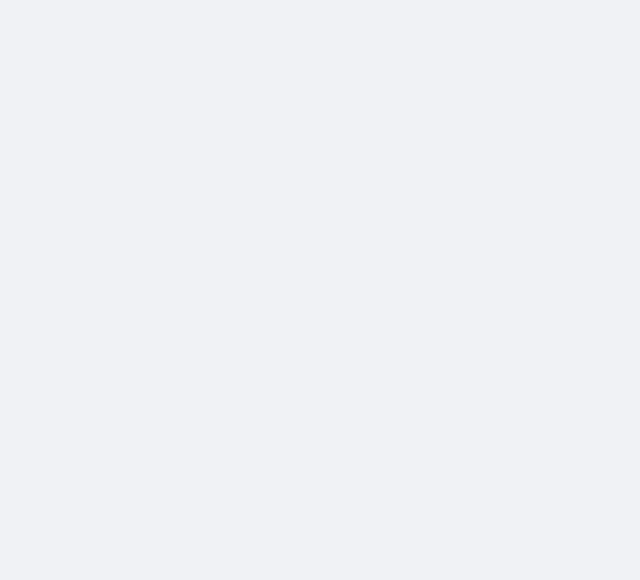
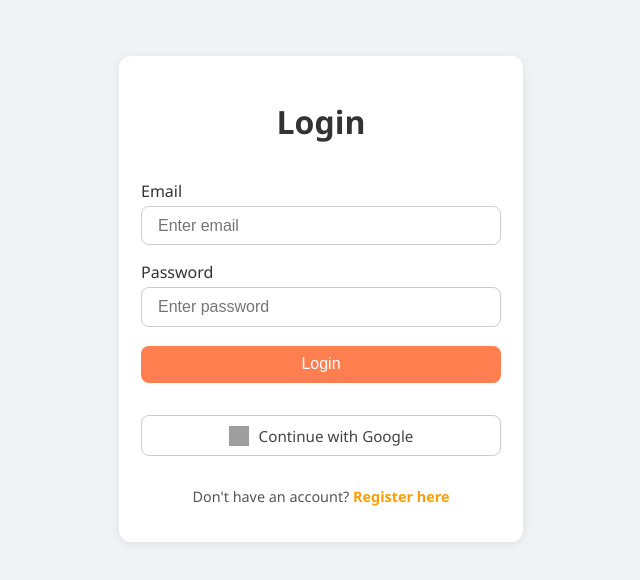
Before and after one commit to Rinki2400/SnapGram, a React (Create React App) app in the folder client/: page /auth in a window 1280 px wide. Before the commit this address had no page. Shown: the top 580 px of the page, without its empty margins (319-959 px from the left). Built offline with nearby package versions, Linux system fonts and the light colour scheme; grey boxes are pictures that could not be loaded.

Commit message:
create utils/formvalidation for user form

```diff
--- a/client/package.json
+++ b/client/package.json
@@ -14,6 +14,7 @@
     "react-icons": "^5.5.0",
     "react-router-dom": "^7.6.3",
     "react-scripts": "5.0.1",
+    "react-toastify": "^11.0.5",
     "web-vitals": "^2.1.4"
   },
   "scripts": {
--- a/client/src/App.js
+++ b/client/src/App.js
@@ -8,10 +8,10 @@ function App() {
   return (
     <Router>
       <Routes>
-        <Route path="/" element={<AuthForm />} />
+        <Route path="/auth" element={<AuthForm />} />
 
         <Route
-          path="/dashboad"
+          path="/"
           element={
             <PrivateRoute>
               <HomeLayout />
--- a/client/src/component/Auth/AuthForm.css
+++ b/client/src/component/Auth/AuthForm.css
@@ -27,6 +27,7 @@
 .auth-form label {
   font-weight: 500;
   color: #333;
+  margin-bottom: -12px;
 }
 
 .auth-form input {
@@ -96,3 +97,18 @@
 .google-btn:hover {
   box-shadow: 0 2px 6px rgba(0, 0, 0, 0.15);
 }
+
+
+/* error */
+.auth-form .error {
+  color: red;
+  font-size: 0.85rem;
+margin-top: -10px;
+text-align: left;
+margin-bottom: -7px;
+}
+
+
+.error {
+  transition: all 0.2s ease-in;
+}
--- a/client/src/component/Auth/AuthForm.js
+++ b/client/src/component/Auth/AuthForm.js
@@ -1,6 +1,9 @@
 import React, { useState } from "react";
 import { loginUser, registerUser } from "../../Api/authService";
 import { useNavigate } from "react-router-dom";
+import { validateAuthForm } from "../../utils/validateAuthForm";
+import { toast, ToastContainer } from 'react-toastify';
+import 'react-toastify/dist/ReactToastify.css';
 import "./AuthForm.css";
 
 const AuthForm = () => {
@@ -9,29 +12,32 @@ const AuthForm = () => {
   const [password, setPassword] = useState("");
   const [username, setUsername] = useState("");
   const [loading, setLoading] = useState(false);
+  const [errors, setErrors] = useState({});
   const navigate = useNavigate();
 
   const handleSubmit = async (e) => {
     e.preventDefault();
+
+    const validationErrors = validateAuthForm({ email, password, username, isLogin });
+    if (Object.keys(validationErrors).length > 0) {
+      setErrors(validationErrors);
+      return;
+    }
+
     setLoading(true);
-
     try {
       const data = isLogin
         ? await loginUser({ email, password })
-        : await registerUser({ username, password, email });
+        : await registerUser({ username, email, password });
 
       localStorage.setItem("token", data.token);
-      alert(`${isLogin ? "Login" : "Register"} Success`);
-      navigate("/dashboad");
+      toast.success(`${isLogin ? "Login" : "Register"} Successful!`);
+      navigate("/");
     } catch (error) {
-      alert(error.response?.data?.message || "Something went wrong");
+      toast.error(error.response?.data?.message || "Something went wrong");
     } finally {
       setLoading(false);
     }
-  };
-
-  const handleGoogleLogin = () => {
-    console.log("Google login clicked");
   };
 
   const toggleForm = () => {
@@ -39,6 +45,7 @@ const AuthForm = () => {
     setEmail("");
     setPassword("");
     setUsername("");
+    setErrors({});
   };
 
   return (
@@ -54,8 +61,8 @@ const AuthForm = () => {
               placeholder="Enter username"
               value={username}
               onChange={(e) => setUsername(e.target.value)}
-              required
             />
+            {errors.username && <p className="error">{errors.username}</p>}
           </>
         )}
 
@@ -65,8 +72,8 @@ const AuthForm = () => {
           placeholder="Enter email"
           value={email}
           onChange={(e) => setEmail(e.target.value)}
-          required
         />
+        {errors.email && <p className="error">{errors.email}</p>}
 
         <label>Password</label>
         <input
@@ -74,18 +81,15 @@ const AuthForm = () => {
           placeholder="Enter password"
           value={password}
           onChange={(e) => setPassword(e.target.value)}
-          required
         />
+        {errors.password && <p className="error">{errors.password}</p>}
 
         <button type="submit" disabled={loading}>
           {loading ? "Please wait..." : isLogin ? "Login" : "Register"}
         </button>
 
-        <div className="google-btn" onClick={handleGoogleLogin}>
-          <img
-            src="https://developers.google.com/identity/images/g-logo.png"
-            alt="google"
-          />
+        <div className="google-btn" onClick={() => console.log("Google login clicked")}>
+          <img src="https://developers.google.com/identity/images/g-logo.png" alt="google" />
           Continue with Google
         </div>
 
@@ -96,6 +100,9 @@ const AuthForm = () => {
           </span>
         </p>
       </form>
+
+
+      <ToastContainer position="top-center" autoClose={3000} />
     </div>
   );
 };
--- a/client/src/component/sidebar/Sidebar.js
+++ b/client/src/component/sidebar/Sidebar.js
@@ -9,8 +9,10 @@ import {
   FaCog,
   FaSignOutAlt,
 } from "react-icons/fa";
+import { useNavigate } from "react-router-dom";
 
 const Sidebar = () => {
+
   return (
     <div className="sidebar-menu">
       {/* User Profile Section */}
--- a/client/src/routes/PrivateRoute.js
+++ b/client/src/routes/PrivateRoute.js
@@ -3,7 +3,7 @@ import { Navigate } from 'react-router-dom';
 
 const  PrivateRoute = ({children}) => {
  const token  = localStorage.getItem('token');
- return token ? children : <Navigate to ='/' replace/>;
+ return token ? children : <Navigate to ='/auth' replace/>;
 }
 
 export default PrivateRoute
--- a/client/src/utils/validateAuthForm.js
+++ b/client/src/utils/validateAuthForm.js
@@ -0,0 +1,21 @@
+export const validateAuthForm = ({ email, password, username, isLogin }) => {
+  const errors = {};
+
+  if (!email.trim()) {
+    errors.email = "Email is required";
+  } else if (!/\S+@\S+\.\S+/.test(email)) {
+    errors.email = "Enter a valid email";
+  }
+
+  if (!password) {
+    errors.password = "Password is required";
+  } else if (password.length < 6) {
+    errors.password = "Password must be at least 6 characters";
+  }
+
+  if (!isLogin && !username.trim()) {
+    errors.username = "Username is required";
+  }
+
+  return errors;
+};
```
Also changed, not shown: 1 other file (tests, documents, lock files or other folders).
